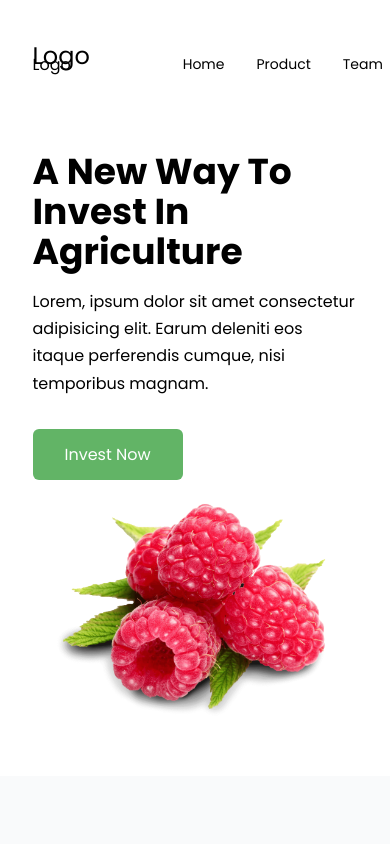
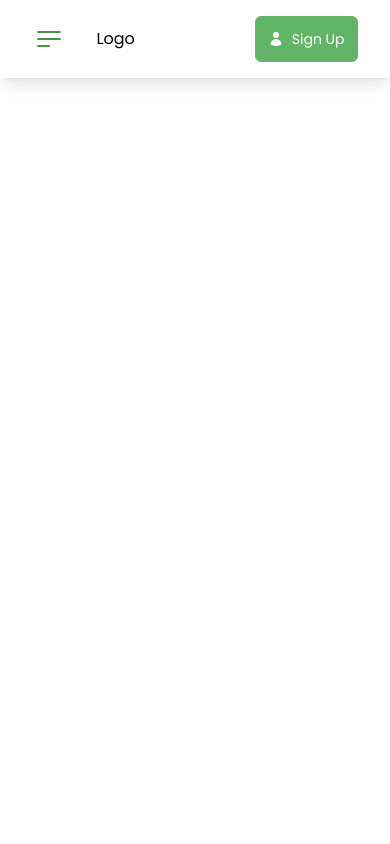
Before and after one commit to OldRodger/WiFahrm, a React (Vite) app: page / in a window 390 px wide. Shown: the top 844 px of the page. Built offline with nearby package versions, Linux system fonts and the light colour scheme.

Commit message:
navigation finished

```diff
--- a/src/components/navigation/index.tsx
+++ b/src/components/navigation/index.tsx
@@ -1,34 +1,54 @@
 import { NAV_LINKS } from "@/constants";
-import { UserIcon } from "@heroicons/react/24/solid";
+import NavContext from "@/context/navigation-context";
+import { NavContextType } from "@/shared/types";
+import { Bars3BottomLeftIcon, UserIcon } from "@heroicons/react/24/solid";
+import { useContext } from "react";
 import { Link, NavLink } from "react-router-dom";
+import MobileNav from "./mobile-navigation";
 
-type props = {
-    isTopOfPage: boolean
-}
 
-function Navigation({ isTopOfPage }: props) {
+
+function Navigation() {
+    const { isTopOfPage, toggleNavOpen } = useContext(NavContext) as NavContextType;
 
     const flexBetween = "flex items-center justify-between";
-    const navBarBackground = !isTopOfPage && "bg-primary-300 bg-clip-padding shadow-sm backdrop-filter backdrop-blur-lg bg-opacity-20";
-    const btnBackground = !isTopOfPage ? "bg-primary-500 border-primary-500" : " border-current";
+    const navBarBackground = !isTopOfPage ?
+        "bg-white shadow-lg md:bg-primary-300 md:shadow-sm md:bg-opacity-20 md:backdrop-blur-lg" :
+        "bg-white shadow-lg md:bg-transparent md:shadow-none";
+    const btnStyle = !isTopOfPage ?
+        "border-primary-500 bg-primary-500 " :
+        "border-primary-300 bg-primary-300 md:border-white";
 
 
-    return <header className={`flex items-center fixed top-0 w-full py-6 z-50 ${navBarBackground}`}>
-        <div className={`${flexBetween} w-5/6 mx-auto gap-28`}>
+    return <>
+        <header className="fixed w-full z-10">
+            <div className={`${navBarBackground} py-4 md:py-6`}>
+                <div className="w-5/6 mx-auto">
+                    <div className={`flex items-center justify-between gap-28 sm:gap-20 md:gap-28`}>
+                        <div className="flex items-center gap-8">
+                            <Bars3BottomLeftIcon className="w-8 h-8 text-primary-500 md:hidden" onClick={toggleNavOpen} />
                             <h1 className="">Logo</h1>
-            <div className={`${flexBetween} w-full`}>
-                <nav className={`${flexBetween} gap-8 text-sm`}>
+                        </div>
+                        <div className={`flex items-center justify-end gap-8 flex-1 md:justify-between`}>
+                            <nav className={`hidden items-center justify-between gap-8 text-sm md:flex`}>
                                 {NAV_LINKS.map(({ id, path, title }) => <NavLink key={id} to={path}>{title}</NavLink>)}
                             </nav>
                             <div>
-                    <Link to="/" className={`${flexBetween} ${btnBackground} border text-white capitalize py-3 px-4 cursor-pointer rounded-md gap-2 md:text-sm`}>
+                                <Link to="/" className={`${flexBetween} ${btnStyle} capitalize text-white flex items-center gap-2 text-sm border rounded-md p-3 md:py-3 md:px-4 `}>
                                     <UserIcon className="w-4 h-4" />
                                     <span>sign up</span>
                                 </Link>
                             </div>
                         </div>
                     </div>
+                </div>
+            </div>
+            {/* MOBILE NAV */}
+            <MobileNav />
+
         </header>
+
+    </>
 }
 
 export default Navigation;
--- a/src/components/navigation/mobile-navigation.tsx
+++ b/src/components/navigation/mobile-navigation.tsx
@@ -1,8 +1,16 @@
-import { Bars3BottomRightIcon } from "@heroicons/react/24/solid";
+import NavContext from "@/context/navigation-context";
+import { NavContextType } from "@/shared/types";
+import { useContext } from "react";
 
 function MobileNav() {
-    return <div className="fixed top-5 right-9 inline-block p-3 rounded-full bg-primary-500" >
-        <Bars3BottomRightIcon className="w-8 h-8 text-white" />
+    const {isNavOpen} = useContext(NavContext) as NavContextType;
+    const mobileNavTranslate = isNavOpen ? "translate-x-0" : "-translate-x-full"
+    return <div className={`${mobileNavTranslate} fixed top-0 z-[-1] bg-white w-full h-screen transition-all duration-500 ease-in-out md:hidden`} >
+        <div className="w-5/6 mx-auto">
+           <div>
+
+           </div>
+        </div>
     </div>;
 }
 
--- a/src/context/navigation-context.ts
+++ b/src/context/navigation-context.ts
@@ -0,0 +1,6 @@
+import { NavContextType } from "@/shared/types";
+import { createContext } from "react";
+
+const NavContext = createContext<NavContextType | null>(null);
+export const NavProvider = NavContext.Provider
+export default NavContext;
--- a/src/layout/index.tsx
+++ b/src/layout/index.tsx
@@ -1,9 +1,11 @@
 import Navigation from "@/components/navigation";
+import { NavProvider } from "@/context/navigation-context";
 import { useEffect, useState } from "react";
 import { Outlet } from "react-router-dom";
 
 function Root() {
     const [isTopOfPage, setIsTopOfPage] = useState(true);
+    const [isNavOpen, setNavOpen] = useState(true);
 
     useEffect(() => {
         const handleScroll = () => {
@@ -19,11 +21,21 @@ function Root() {
         return () => window.removeEventListener('scroll', handleScroll);
     }, [])
 
+    const toggleNavOpen = () => {
+        setNavOpen(!isNavOpen)
+    }
+
 
 
     return (
         <>
-            <Navigation isTopOfPage={isTopOfPage} />
+            <NavProvider value={{
+                isTopOfPage,
+                isNavOpen,
+                toggleNavOpen
+            }}>
+                <Navigation />
+            </NavProvider>
             <main>
                 <Outlet />
             </main>
--- a/src/shared/types.ts
+++ b/src/shared/types.ts
@@ -26,3 +26,9 @@ export type howItWorksType = {
     title: string,
     description: string
 }
+
+export interface NavContextType {
+    isTopOfPage: boolean,
+    isNavOpen: boolean,
+    toggleNavOpen: () => void
+}
```
Lines whose indentation alone changed are shown as unchanged.
